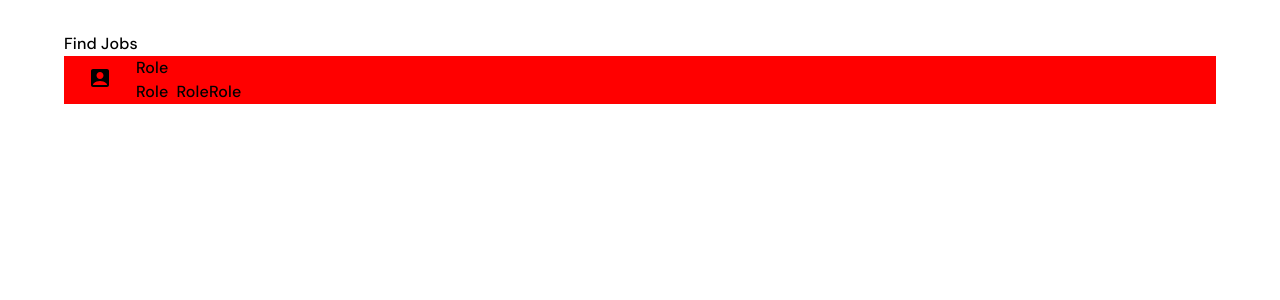
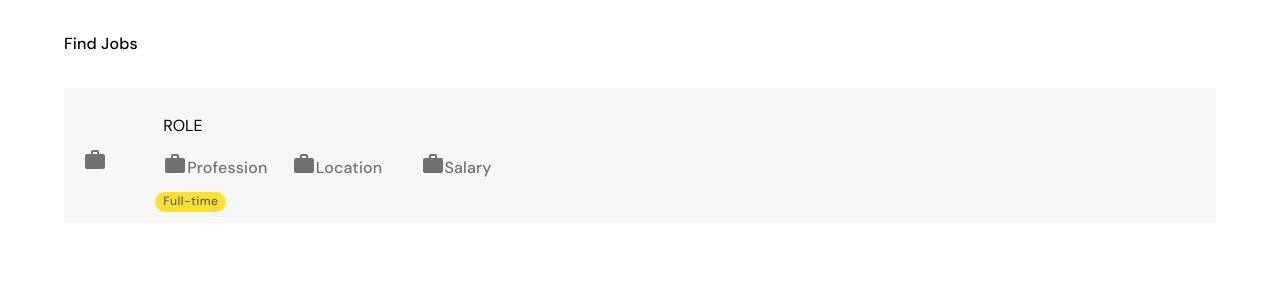
Before and after one commit to geeekgod/HustleBee-Frontend, a React (Create React App) app: page /jobs in a window 1280 px wide. Shown: the top 300 px of the page. Built offline with nearby package versions, Linux system fonts and the light colour scheme.

Commit message:
feat:cards of jobs ui

```diff
--- a/src/Components/Jobs/JobsElements.jsx
+++ b/src/Components/Jobs/JobsElements.jsx
@@ -6,6 +6,7 @@ justify-content:flex-start;
 align-items:center;
 background-color: red;
 flex-direction:row;
+width:100%;
 
 
 `;
--- a/src/Components/Jobs/index.jsx
+++ b/src/Components/Jobs/index.jsx
@@ -1,8 +1,15 @@
-import { Container, Typography } from "@mui/material";
+import {
+  Container,
+  Grid,
+  ListItem,
+  ListItemIcon,
+  ListItemText,
+  Typography,
+} from "@mui/material";
 import { Box } from "@mui/system";
 import React from "react";
-import { JobBox } from "./JobsElements";
-import AccountBoxIcon from "@mui/icons-material/AccountBox";
+import IconButton from "@mui/material/IconButton";
+import WorkIcon from "@mui/icons-material/Work";
 
 const Jobs = () => {
   return (
@@ -12,41 +19,85 @@ const Jobs = () => {
           <Box>
             <Typography>Find Jobs</Typography>
           </Box>
-          {/* job cards  */}
-          <Box>
-            <JobBox>
-              <Box mx={3}>
-                <AccountBoxIcon />
-              </Box>
 
+          {/* jobs*/}
+          <Grid className='Box' sx={{ mt: 4 }} item xs={12}>
+            <Box
+              sx={{ backgroundColor: "rgba(0, 0, 0, 0.03)" }}
+              padding='.7rem'
+            >
+              <Box mt={1} sx={{ display: "flex", flexDirection: "row" }}>
+                {/* icon */}
+                <IconButton fs={3}>
+                  <WorkIcon />
+                </IconButton>
                 <Box
                   sx={{
                     display: "flex",
-                  justifyContent: "left",
-                  alignItems: "left",
                     flexDirection: "column",
-                  textAlign: "left",
+                    ml: 3,
                   }}
                 >
-                <Box>
-                  <Typography>Role</Typography>
-                </Box>
                   <Box
                     sx={{
                       display: "flex",
-                    justifyContent: "center",
-                    alignItems: "center",
                       flexDirection: "row",
+                      textAlign: "center",
+                      mx:3,
+                      py:1
                     }}
                   >
-                  <Typography sx={{ mr: 1 }}>Role</Typography>
-                  <Typography>Role</Typography>
-                  <Typography>Role</Typography>
+                    ROLE
+                  </Box>
+
+                  <Box sx={{ display: "flex", flexDirection: "row", mx:1 }}>
+                    {/* 1 */}
+                    <Grid container spacing={1}>
+                      <Grid item xs={12} sm={4}>
+                        <ListItem>
+                          <ListItemIcon>
+                            <Box>
+                              <WorkIcon />
+                            </Box>
+
+                            <ListItemText>Profession</ListItemText>
+                          </ListItemIcon>
+                        </ListItem>
+                      </Grid>
+                      <Grid item xs={12} sm={4}>
+                        <ListItem>
+                          <ListItemIcon>
+                            <Box>
+                              <WorkIcon />
+                            </Box>
+
+                            <ListItemText>Location</ListItemText>
+                          </ListItemIcon>
+                        </ListItem>
+                      </Grid>
+                      <Grid item xs={4} sm={4}>
+                        <ListItem>
+                          <ListItemIcon>
+                            <Box>
+                              <WorkIcon />
+                            </Box>
+                          <ListItemText>Salary</ListItemText>
+                          </ListItemIcon>
+                        </ListItem>
+                      </Grid>
+                    </Grid>
+                  </Box>
+
+                  <Box sx={{ display: "flex", flexDirection: "row" , ml:2  }}>
+                  < Typography  variant="caption" display="block" sx={{color:"#616161",
+                  backgroundColor:"rgb(251 222 30 / 90%)",borderRadius:"40px" ,px:1}}>
+                    Full-time
+                  </Typography>
                   </Box>
                 </Box>
-              <Box></Box>
-            </JobBox>
               </Box>
+            </Box>
+          </Grid>
         </Container>
       </Box>
     </>
```
Lines whose indentation alone changed are shown as unchanged.
